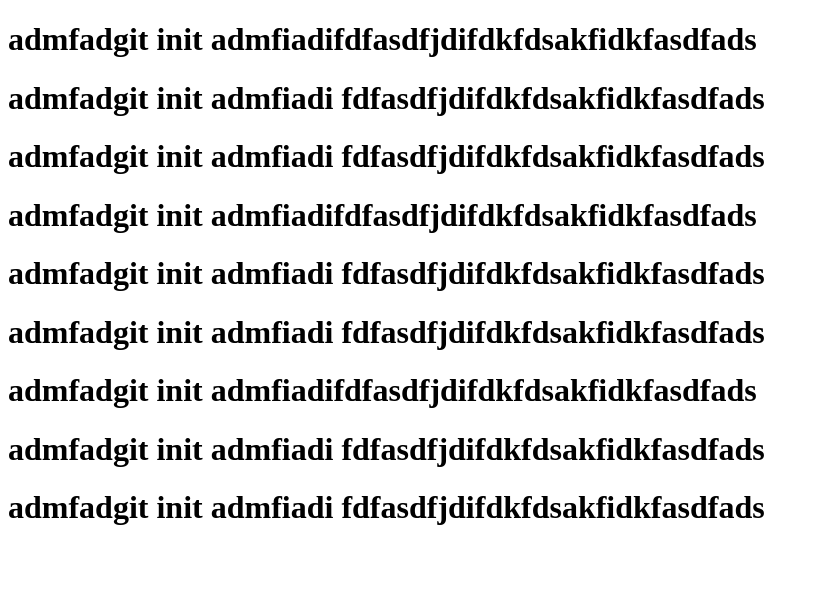
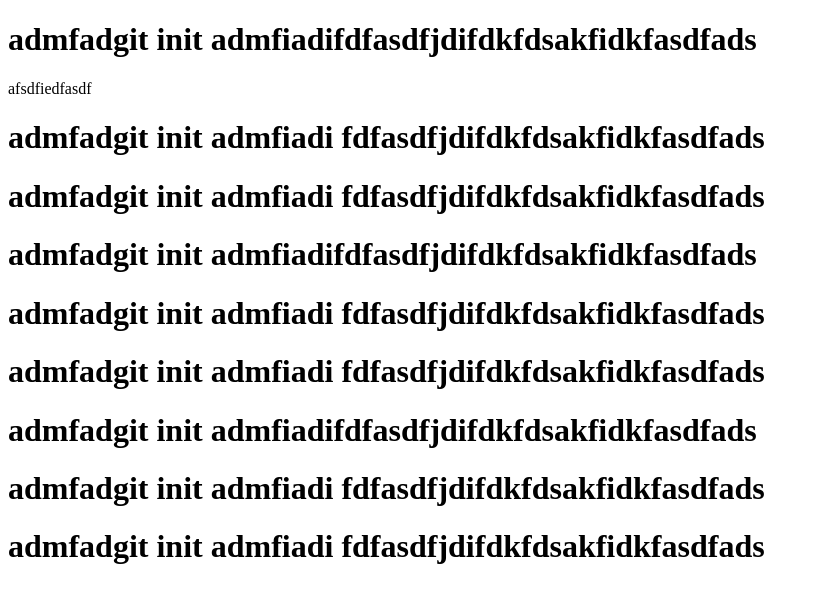
Before and after one commit to ahm-amdad/abc-project, a plain HTML site: page index.html in a window 1280 px wide. Shown: the whole page, without its empty margins (0-819 px from the left). Drawn offline with Linux system fonts and the light colour scheme.

Commit message:
Update index.html
a

```diff
--- a/index.html
+++ b/index.html
@@ -7,7 +7,7 @@
     <title>Document</title>
 </head>
 <body>
-    <h1>admfadgit init      admfiadifdfasdfjdifdkfdsakfidkfasdfads</h1>
+    <h1>admfadgit init      admfiadifdfasdfjdifdkfdsakfidkfasdfads</h1><p>afsdfiedfasdf</P>
     <h1>admfadgit init      admfiadi fdfasdfjdifdkfdsakfidkfasdfads</h1>
     <h1>admfadgit init      admfiadi fdfasdfjdifdkfdsakfidkfasdfads</h1>
     <h1>admfadgit init      admfiadifdfasdfjdifdkfdsakfidkfasdfads</h1>
```
